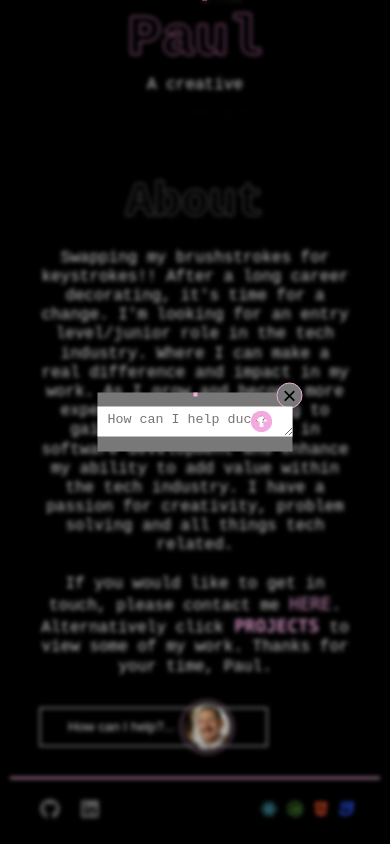
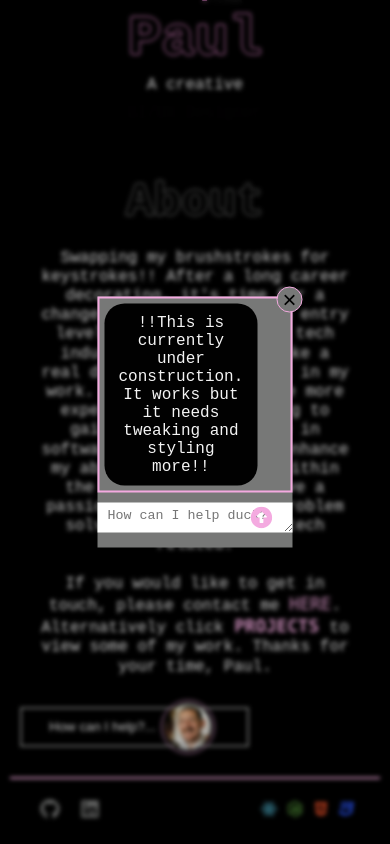
Before and after one commit to paulg44/portfolio_one, a React (Create React App) app in the folder my-portfolio/: page / in a window 390 px wide. Both pictures are taken after a click on the button "How can I help?...". Shown: the part 201-1045 px from the top of the page. Built offline with nearby package versions, Linux system fonts and the light colour scheme; a web font is replaced by a local one.

Commit message:
add a short message saying chatbot is under construction: sort styling errors on homepage web view

```diff
--- a/my-portfolio/src/Components/Chatbot/Chatbot.js
+++ b/my-portfolio/src/Components/Chatbot/Chatbot.js
@@ -74,6 +74,10 @@ export default function Chatbot() {
               &times;
             </button>
             <ul className="chatBox">
+              <li>
+                !!This is currently under construction. It works but it needs
+                tweaking and styling more!!
+              </li>
               {chat.map((chatText, index) => (
                 <li key={index}>
                   <p>{chatText}</p>
--- a/my-portfolio/src/Pages/Homepage/Homepage.css
+++ b/my-portfolio/src/Pages/Homepage/Homepage.css
@@ -171,8 +171,8 @@
 /* Chatbot */
 .chatbotHomepage {
   position: absolute;
-  right: -10%;
-  bottom: -10%;
+  right: 40px;
+  bottom: 100px;
 }
 
 /* Animations */
@@ -243,6 +243,7 @@
   .chatbotHomepage {
     position: relative;
     bottom: 10px;
+    left: 20px;
     margin: 20px 0;
   }
 }
```
